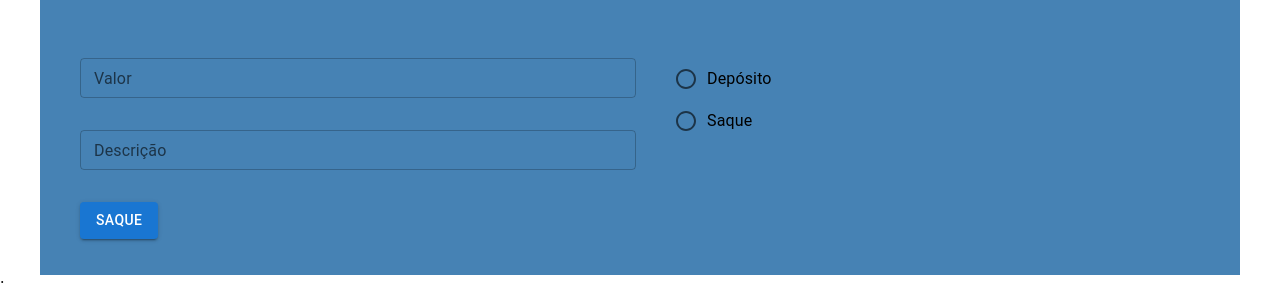
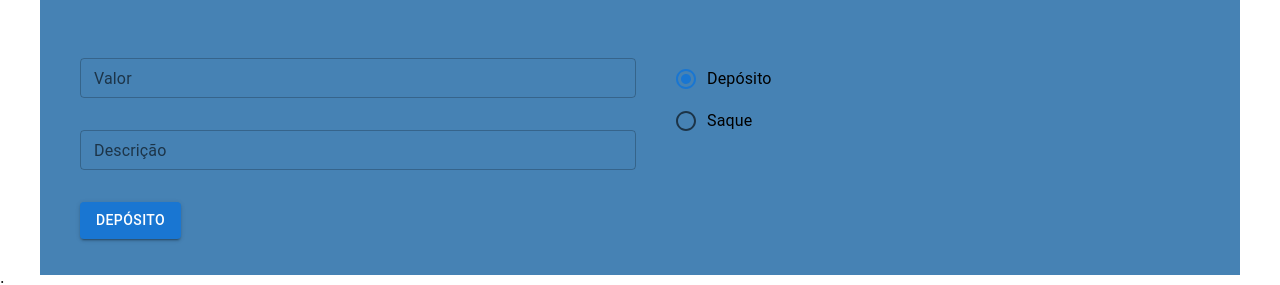
Before and after one commit to umpierres/caixa, a React (Create React App) app: page /transactions in a window 1280 px wide. Shown: the part 158-443 px from the top of the page. Built offline with nearby package versions, Linux system fonts and the light colour scheme.

Commit message:
Trocando nome

```diff
--- a/src/pages/CreateTransaction.tsx
+++ b/src/pages/CreateTransaction.tsx
@@ -13,7 +13,7 @@ const CreateTransaction: React.FC = () => {
   const [transactions, setTransactions] = useState<TransactionType>({} as TransactionType);
 
   const dispatch = useAppDispatch();
-  const [typeTransaction, setTypeTransaction] = useState('deposit');
+  const [typeTransaction, setTypeTransaction] = useState('Deposito');
 
   const saveTransaction = () => {
     dispatch(
@@ -30,7 +30,7 @@ const CreateTransaction: React.FC = () => {
     setTransactions({ ...transactions, [e.target.name]: e.target.value });
   };
   const handleSelect = (e: ChangeEvent<HTMLInputElement>) => {
-    setTransactions({ ...transactions, type: e.target.value as 'add' | 'remove' });
+    setTransactions({ ...transactions, type: e.target.value as 'Deposito' | 'Saque' });
     setTypeTransaction(e.target.value);
   };
   return (
@@ -71,7 +71,7 @@ const CreateTransaction: React.FC = () => {
               onChange={handleTransactions}
             />
             <Button variant="contained" sx={{ m: 2 }} onClick={saveTransaction}>
-              {typeTransaction === 'add' ? 'Depósito' : 'Saque'}
+              {typeTransaction === 'Deposito' ? 'Depósito' : 'Saque'}
             </Button>
           </Grid>
           <Grid item lg={6} xs={6}>
@@ -82,8 +82,8 @@ const CreateTransaction: React.FC = () => {
               value={typeTransaction}
               onChange={handleSelect}
             >
-              <FormControlLabel value="add" control={<Radio />} label="Depósito" />
-              <FormControlLabel value="remove" control={<Radio />} label="Saque" />
+              <FormControlLabel value="Deposito" control={<Radio />} label="Depósito" />
+              <FormControlLabel value="Saque" control={<Radio />} label="Saque" />
             </RadioGroup>
           </Grid>
         </Grid>
--- a/src/types/TransactionType.ts
+++ b/src/types/TransactionType.ts
@@ -1,7 +1,7 @@
 type TransactionType = {
   description: string;
   value: number;
-  type: 'add' | 'remove' | '';
+  type: 'Deposito' | 'Saque' | '';
   id: number;
 };
 
```
